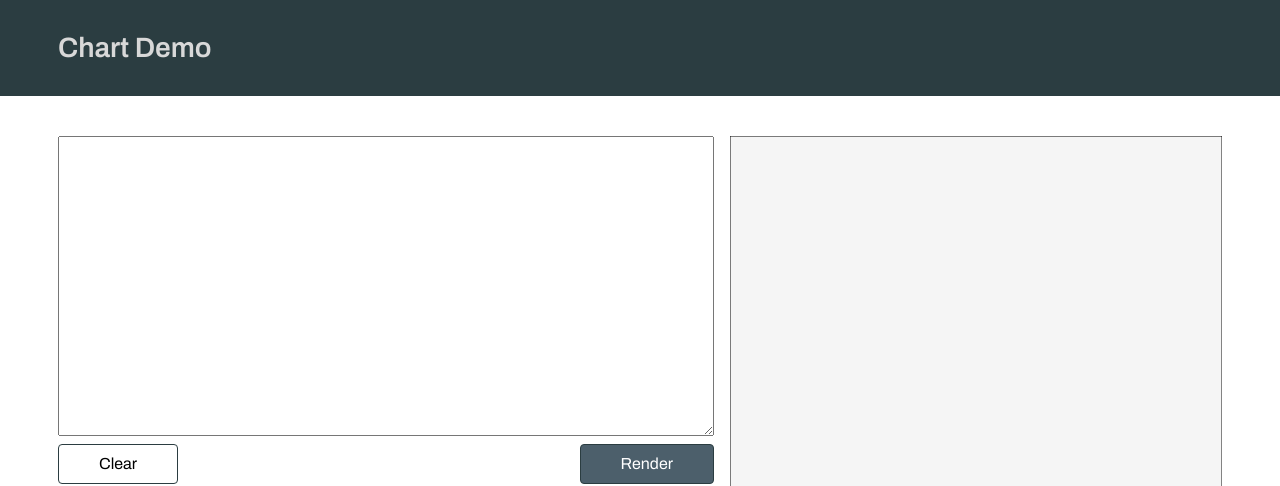
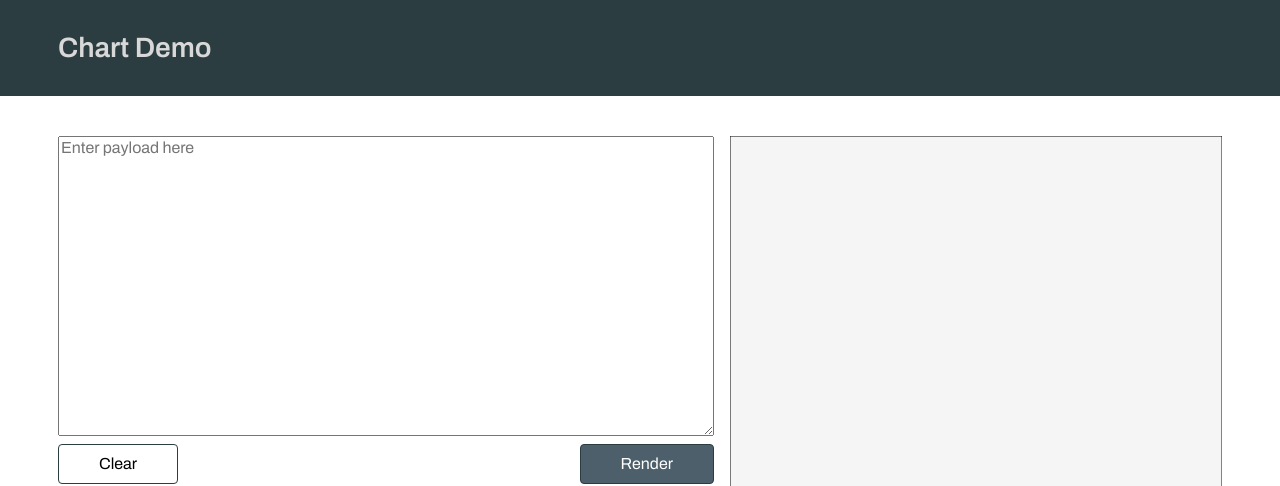
Before and after one commit to awdel/chart-demo, an Angular app: page / in a window 1280 px wide. Shown: the top 486 px of the page. Built offline with nearby package versions, Linux system fonts and the light colour scheme.

Commit message:
add placeholder to input

```diff
--- a/src/app/pages/home/form/form.component.html
+++ b/src/app/pages/home/form/form.component.html
@@ -1,5 +1,5 @@
 <form [formGroup]="form" (ngSubmit)="onSubmit()" class="form">
-    <textarea formControlName="payload" class="form__textarea"></textarea>
+    <textarea formControlName="payload" class="form__textarea" placeholder="Enter payload here"></textarea>
     <button type="button" class="button button--secondary form__control--clear" (click)="clearForm()">Clear</button>
     <button type="submit" class="button button--primary form__control--render">Render</button>
 </form>
```
